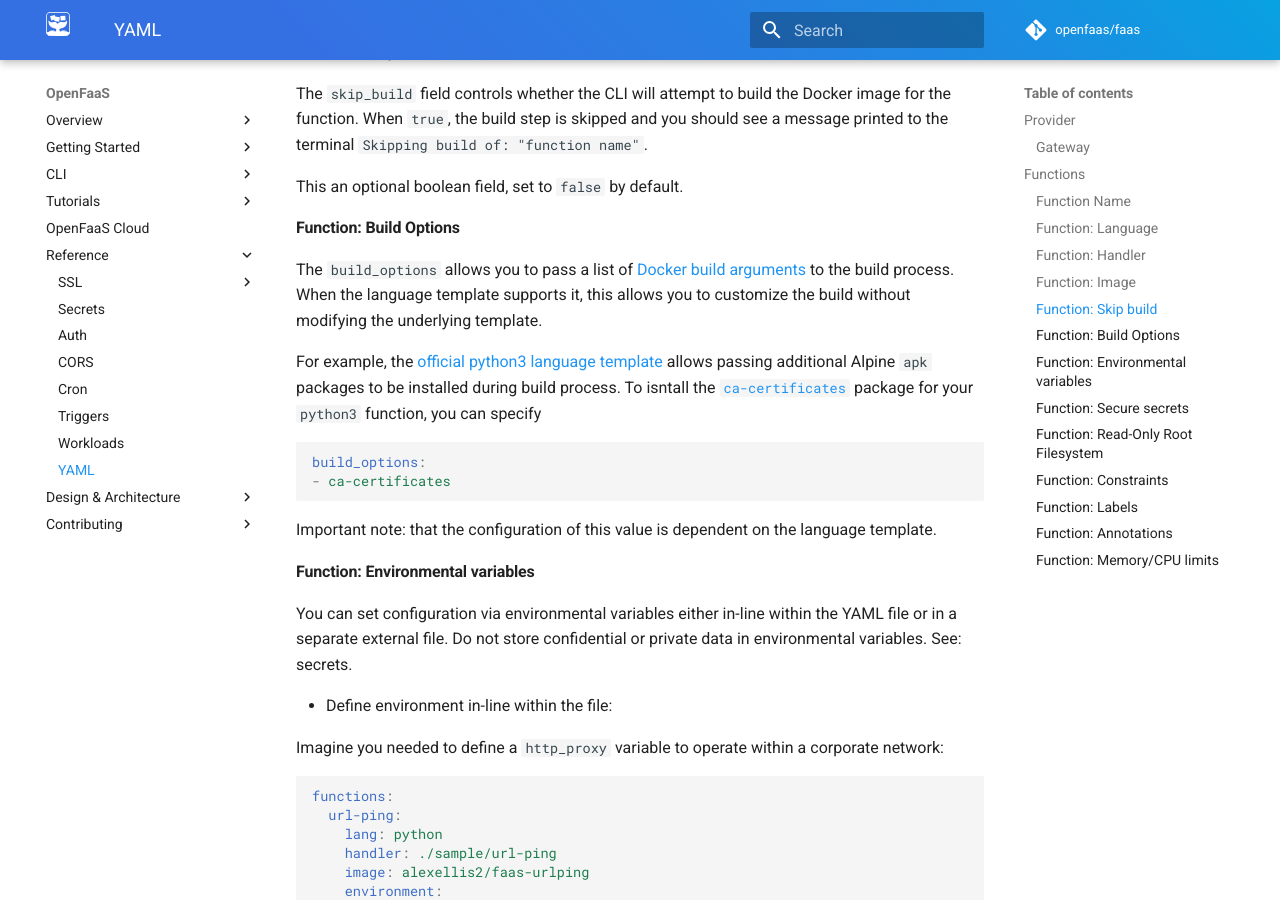
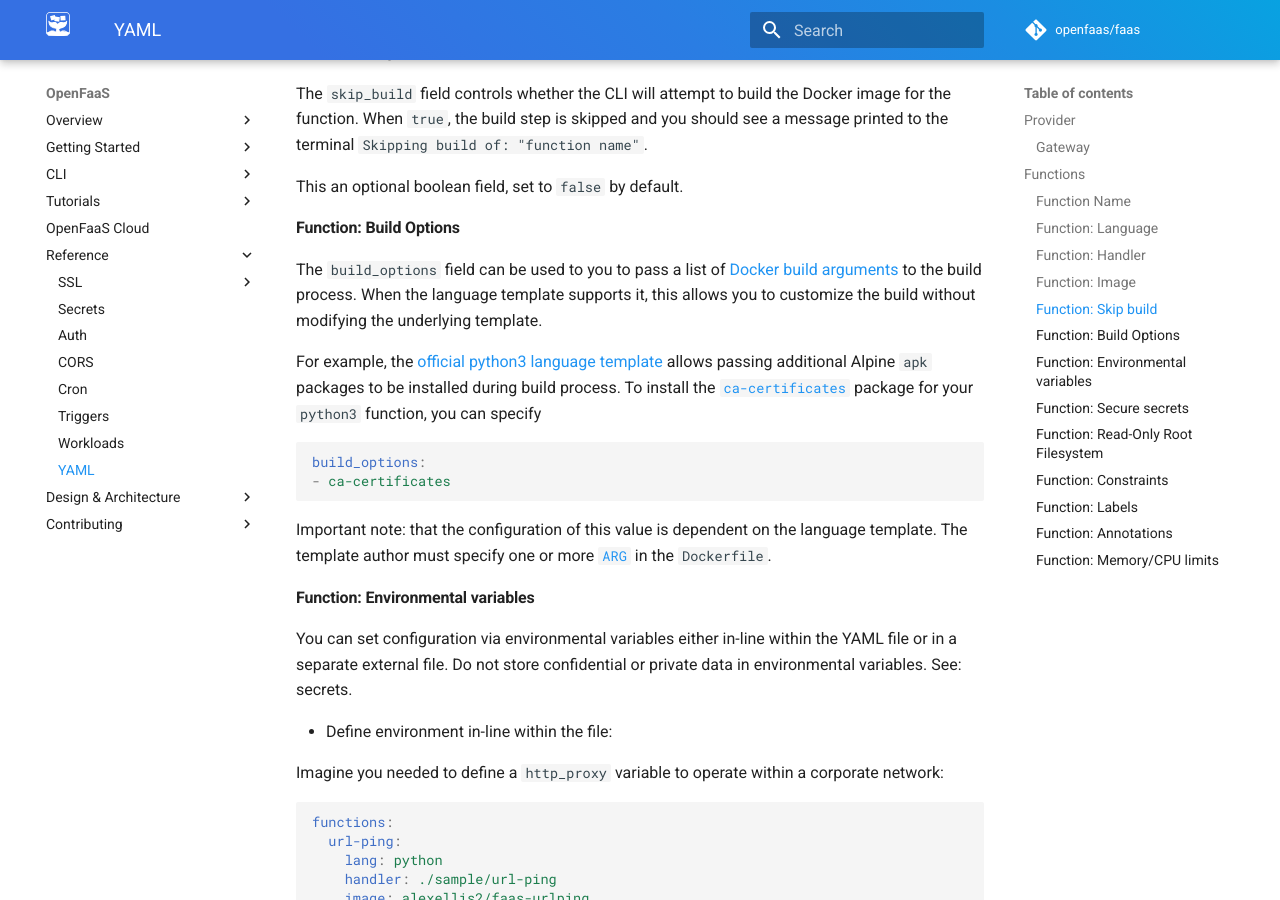
Before and after one commit to openfaas/docs, an MkDocs documentation site: the page built from docs/reference/yaml.md, in a window 1280 px wide and 900 px high, scrolled down 1455 px. Built offline with MkDocs 1.6.1 and Material for MkDocs 9.7.7, drawn with Linux system fonts in a browser that asks for light colours; comment, search, counter and statistics services are not loaded.

Commit message:
Improve wording for build_options reference docs
Signed-off-by: Lucas Roesler <roesler.lucas@gmail.com>

````diff
--- a/docs/reference/yaml.md
+++ b/docs/reference/yaml.md
@@ -65,16 +65,16 @@ This an optional boolean field, set to `false` by default.
 
 #### Function: Build Options
 
-The `build_options` allows you to pass a list of [Docker build arguments](https://docs.docker.com/engine/reference/commandline/build/#set-build-time-variables---build-arg) to the build process.  When the language template supports it, this allows you to customize the build without modifying the underlying template.
+The `build_options` field can be used to you to pass a list of [Docker build arguments](https://docs.docker.com/engine/reference/commandline/build/#set-build-time-variables---build-arg) to the build process.  When the language template supports it, this allows you to customize the build without modifying the underlying template.
 
-For example, the [official python3 language template](https://github.com/openfaas/templates/blob/master/template/python3/Dockerfile) allows passing additional Alpine `apk` packages to be installed during build process. To isntall the [`ca-certificates`](https://pkgs.alpinelinux.org/package/edge/main/x86_64/ca-certificates) package for your `python3` function, you can specify
+For example, the [official python3 language template](https://github.com/openfaas/templates/blob/master/template/python3/Dockerfile) allows passing additional Alpine `apk` packages to be installed during build process. To install the [`ca-certificates`](https://pkgs.alpinelinux.org/package/edge/main/x86_64/ca-certificates) package for your `python3` function, you can specify
 
 ```yaml
 build_options:
 - ca-certificates
 ```
 
-Important note: that the configuration of this value is dependent on the language template.
+Important note: that the configuration of this value is dependent on the language template.  The template author must specify one or more [`ARG`](https://docs.docker.com/engine/reference/builder/#arg) in the `Dockerfile`.
 
 #### Function: Environmental variables
 
````
